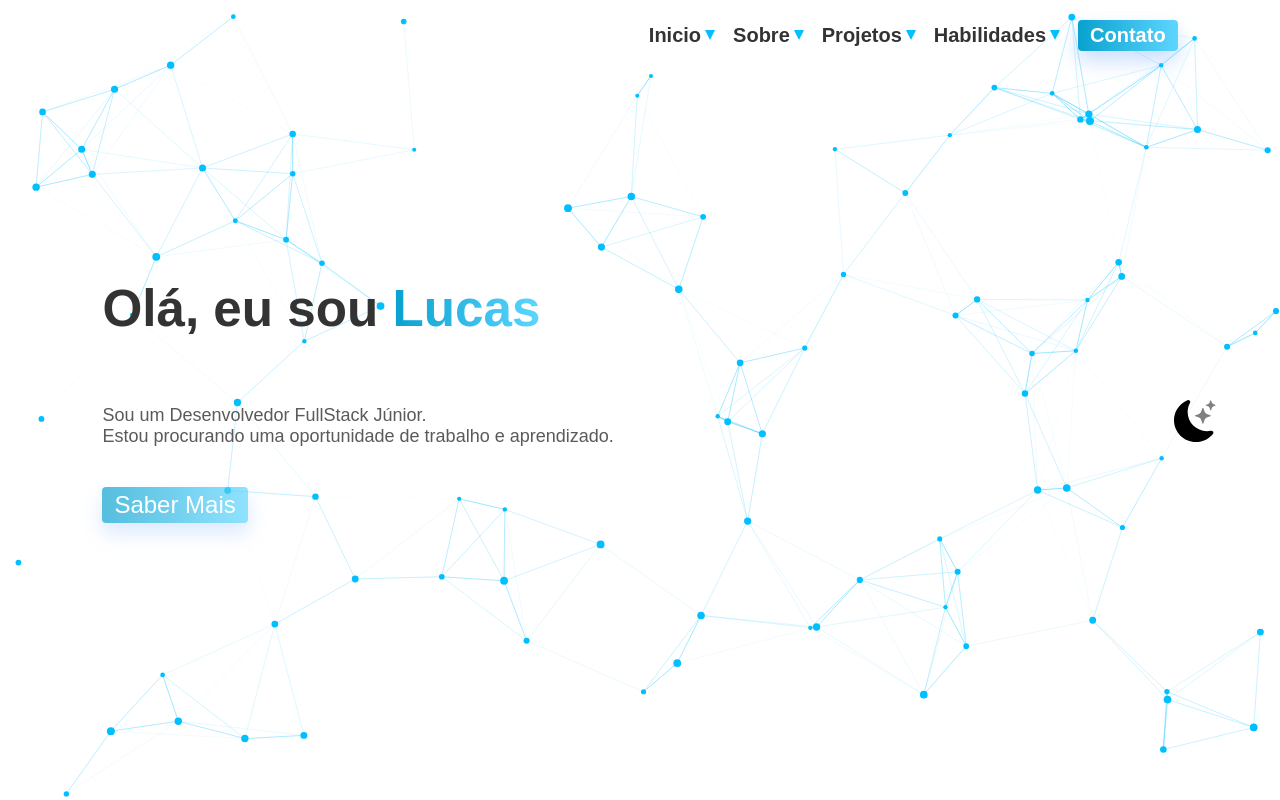
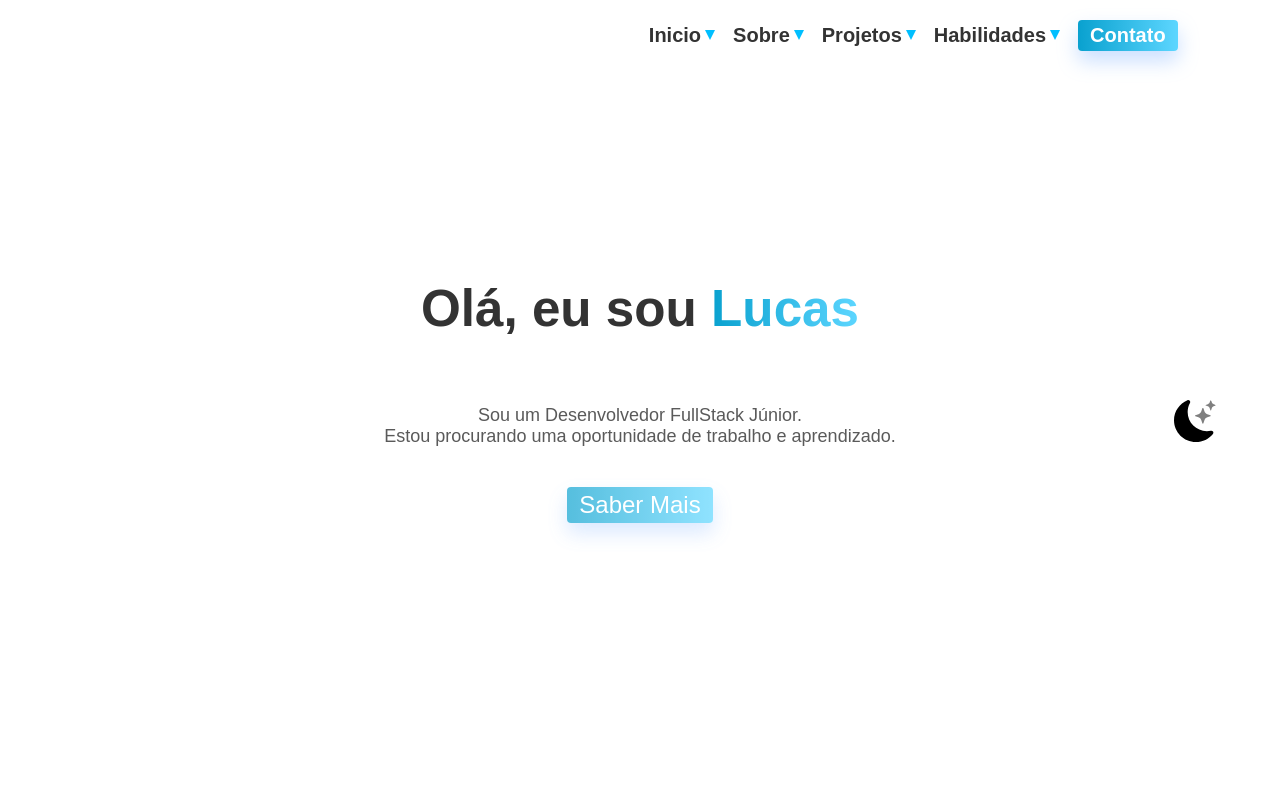
Before and after one commit to lucasns06/portfolio, a React (Create React App) app: page /#/ in a window 1280 px wide. Shown: the top 800 px of the page. Built offline with nearby package versions, Linux system fonts and the light colour scheme.

Commit message:
💄header animacoes

```diff
--- a/package.json
+++ b/package.json
@@ -5,6 +5,7 @@
   "private": true,
   "dependencies": {
     "@gsap/react": "^2.1.2",
+    "@react-spring/web": "^9.7.5",
     "@testing-library/jest-dom": "^5.17.0",
     "@testing-library/react": "^13.4.0",
     "@testing-library/user-event": "^13.5.0",
--- a/src/components/header/header.css
+++ b/src/components/header/header.css
@@ -20,7 +20,13 @@ header {
     -webkit-box-shadow: var(--header-shadow);
     -moz-box-shadow: var(--header-shadow);
     box-shadow: var(--header-shadow);
-    background: var(  --cor-branco-secundaria);
+    backdrop-filter: blur(14px);
+    width: max-content;
+    padding: 1.2rem;
+    border-radius: 24px;
+}
+.blockeins{
+    display: none;
 }
 .menu {
     display: none;
--- a/src/components/header/header.js
+++ b/src/components/header/header.js
@@ -7,9 +7,11 @@ import "../../App.css";
 
 const Header = ({ isDarkTheme, toggleTheme }) => {
   const [isMenuVisible, setIsMenuVisible] = useState(false);
-
+  const [headerAtivo, setHeaderAtivo] = useState(false);
   const menuSvgRef = useRef(null);
   const subMenuRef = useRef(null);
+  const logoDev = document.querySelector('.logo-name');
+  const header = document.querySelector("header");
 
   const closedPath = "M4 6H20M4 12H20M4 18H20";
   const openPath = "M6 6L18 18M6 18L18 6";
@@ -83,10 +85,12 @@ const Header = ({ isDarkTheme, toggleTheme }) => {
       const header = document.querySelector("header");
       if (window.scrollY > 50) {
         header.classList.add("headerSombra");
+        setHeaderAtivo(true)
       } else {
         if (!isMenuVisible) {
           header.classList.remove("headerSombra");
-        }
+          setHeaderAtivo(false)
+        };
       }
     };
 
@@ -96,6 +100,26 @@ const Header = ({ isDarkTheme, toggleTheme }) => {
       window.removeEventListener("scroll", handleScroll);
     };
   }, [isMenuVisible]);
+
+  useEffect(() => {
+    if (headerAtivo) {
+      if (logoDev) {
+        logoDev.classList.add('blockeins')
+      }
+      gsap.to(header, {
+        left: 10,
+        top: 10
+      });
+    } else {
+      if (logoDev) {
+        logoDev.classList.remove("blockeins");
+      }
+      gsap.to(header, {
+        left: 0,
+        top: 0
+      });
+    }
+  }, [headerAtivo])
 
   return (
     <header>
--- a/src/components/home/home.css
+++ b/src/components/home/home.css
@@ -33,23 +33,29 @@
   font-family: sans-serif;
 }
 #tsparticles canvas {
-  width: 50% !important;
+  width: 100% !important;
   height: 100%;
   z-index: -2;
   position: absolute;
   right: 0;
   top: 0;
 }
-
+#tsparticles{
+  opacity: 0;
+}
 .home {
   display: flex;
   align-items: center;
-  justify-content: space-between;
-  gap: 64px;
-  margin: 0px 8vw;
-  width: 50%;
+  justify-content: center;
 }
 
+.home-texto {
+  text-align: center;
+  margin: 0;
+  backdrop-filter: blur(5px);
+  padding: 2rem;
+  border-radius: 48px;
+}
 .homeImg {
   border-radius: 100%;
   max-width: 500px;
@@ -59,9 +65,7 @@
 .nomeHome {
   margin-bottom: 2.5rem;
   font: 700 max(36px, 4vw) / max(48px, 5vw) sans-serif;
-  max-width: max-content;
 }
-
 .nomeHome p {
   font: 700 max(28px, 2vw) / max(24px, 1vw) sans-serif;
   font-weight: 400;
@@ -78,7 +82,7 @@
 }
 .saberBtn{
   opacity: 0;
-  display: none;
+  /* display: none;   */
 }
 @keyframes floating {
   0% {
@@ -117,10 +121,6 @@
     padding: 0 16px;
   }
 
-  .home-texto {
-    text-align: center;
-    margin: 0;
-  }
 
   .nomeHome {
     max-width: none;
--- a/src/components/home/home.js
+++ b/src/components/home/home.js
@@ -9,6 +9,7 @@ import { ReactTyped } from "react-typed";
 import "./home.css";
 import "../../App.css";
 import { useGSAP } from '@gsap/react';
+
 const Home = ({ isDarkTheme }) => {
   gsap.registerPlugin(useGSAP);
   gsap.registerPlugin(TextPlugin);
@@ -20,7 +21,7 @@ const Home = ({ isDarkTheme }) => {
     const animTextHome = document.querySelector(".animTextHome");
     const textHome = document.querySelector(".textAnim2");
     const saberBotao = saberBtn.current;
-
+    const particulas = document.getElementById('tsparticles')
     var tl = gsap.timeline();
 
     tl.fromTo(
@@ -48,14 +49,15 @@ const Home = ({ isDarkTheme }) => {
         x: 0,
         opacity: 1,
         duration: 2,
+      }).to(particulas, {
+        opacity: 1,
       });
   }, []);
 
   return (
     <div
-      className={`homeMain ${
-        isDarkTheme ? "backgroundBlack" : "backgroundWhite"
-      }`}
+      className={`homeMain ${isDarkTheme ? "backgroundBlack" : "backgroundWhite"
+        }`}
       id="homeId"
     >
       <div className="home">
--- a/src/components/particles.js
+++ b/src/components/particles.js
@@ -65,7 +65,7 @@ const ParticlesComponent = (props) => {
           color:'#00BFFF',
           distance: 150,
           enable: true,
-          opacity: 0.3,
+          opacity: 0.8,
           width: 1,
         },
         move: {
--- a/src/components/sobre/sobre.css
+++ b/src/components/sobre/sobre.css
@@ -39,7 +39,7 @@
   gap: 64px;
   padding: 2%;
   border-radius: 16px;
-  background: var(--cor-projeto);
+  /* background: var(--cor-projeto); */
   position: relative;
   border: 2px solid  transparent;
 }
```
Also changed, not shown: src/components/sobre/sobre.js (+4 -4 lines), 1 other file (tests, documents, lock files or other folders).
